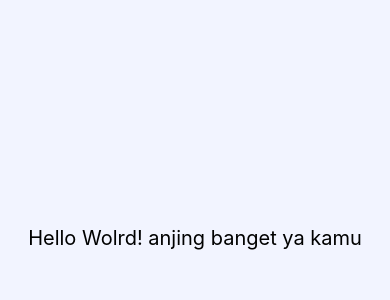
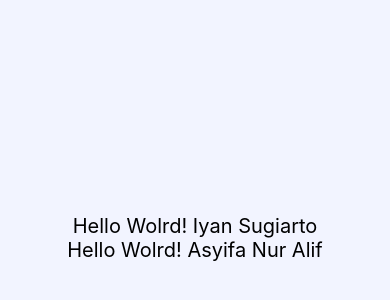
Before and after one commit to IyanSugiarto18/LearnReactNative, a React Native app: screen / in a window 390 px wide. Shown: the part 184-484 px from the top of the page. Built offline with nearby package versions, Linux system fonts and the light colour scheme.

Commit message:
props in ComponentText

```diff
--- a/src/Components/Text/CompponentText.js
+++ b/src/Components/Text/CompponentText.js
@@ -2,11 +2,20 @@ import React from "react";
 import {Text, View} from "react-native";
 import style from "../../assets/style";
 
+const Nama = props => {
+    return (
+        <View>
+            <Text style={style.text}>Hello Wolrd! {props.name}</Text>
+        </View>
+    );
+};
 
 const ComponentText = () => {
     return (
         <View style={style.container}>
-            <Text style={style.text}>Hello Wolrd! anjing banget ya kamu</Text>
+            <Nama name="Iyan Sugiarto"></Nama>
+            <Nama name="Asyifa Nur Alif"></Nama>
+
         </View>
     );
 };
```
